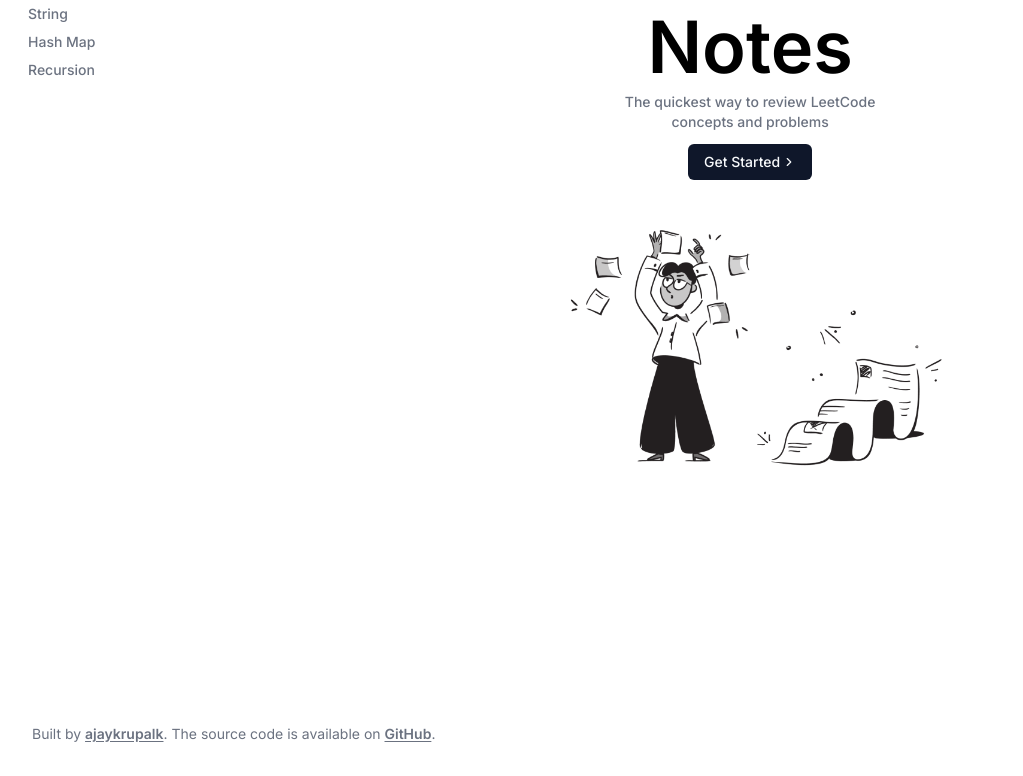
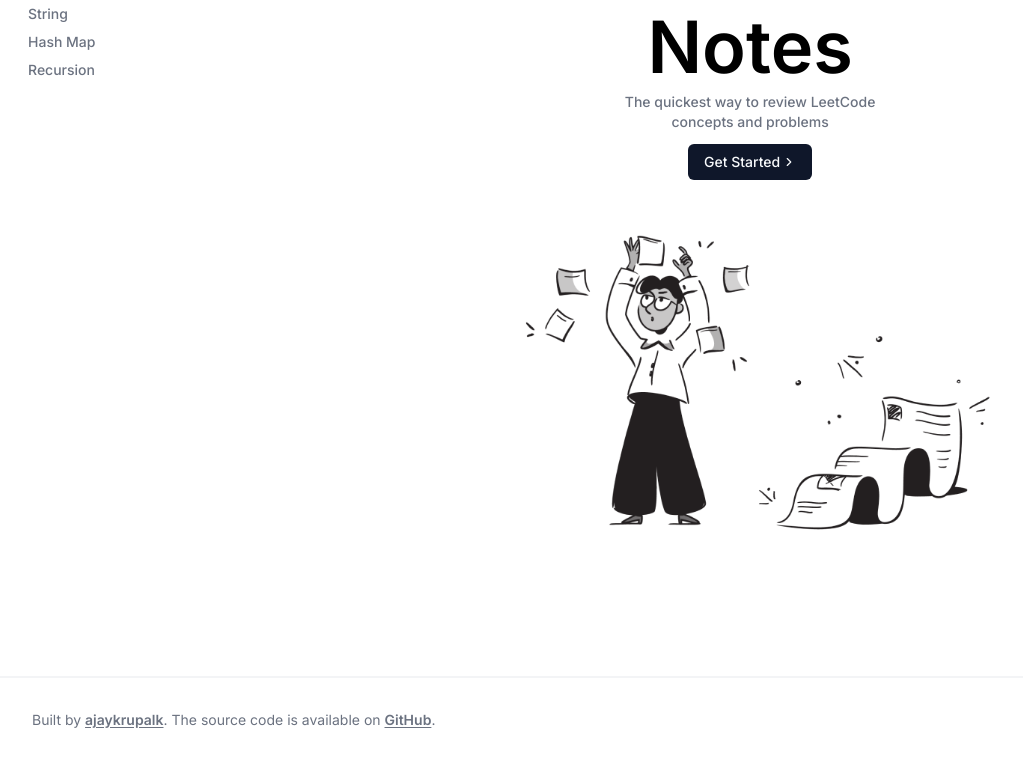
Before and after one commit to ajaykrupalk/revisedsa, a React (Vite) app: page / in a window 1280 px wide. Shown: the part 211-987 px from the top of the page, without its empty margins (0-1023 px from the left). Built offline with nearby package versions, Linux system fonts and the light colour scheme.

Commit message:
increased size of image

```diff
--- a/src/components/core/footer.tsx
+++ b/src/components/core/footer.tsx
@@ -1,6 +1,6 @@
 export default function Footer() {
   return (
-    <div className="p-8 text-sm mt-4 text-gray-500">
+    <div className="p-8 text-sm text-gray-500 border-t-2 border-gray-100">
         <p>
             Built by <a href="https://github.com/ajaykrupalk" className="underline underline-offset-2 font-semibold" target="_blank">ajaykrupalk</a>.
             The source code is available on <a href="https://github.com/ajaykrupalk/revisedsa" className="underline underline-offset-2 font-semibold" target="_blank">GitHub</a>.
--- a/src/components/core/hero.tsx
+++ b/src/components/core/hero.tsx
@@ -35,7 +35,7 @@
                 </Button>
             </div>
             <div className="w-full flex justify-center mt-7">
-                <img src={HeroImage} alt="Notes" width="400" height="400" />
+                <img src={HeroImage} alt="Notes" width="500" height="500" />
             </div>
         </div>
     )
--- a/src/components/core/menu.tsx
+++ b/src/components/core/menu.tsx
@@ -3,14 +3,18 @@
         <div className="h-screen w-60 px-4 mt-3 ml-3 text-[14px] leading-loose overflow-y-hidden">
             <div>
                 <h3 className="font-semibold text-slate-900">Getting Started</h3>
-                <p className="font-medium text-gray-500 hover:text-slate-900">Introduction</p>
+                <div className="flex flex-col items-start">
+                    <a className="font-medium text-gray-500 hover:text-slate-900">Introduction</a>
+                </div>
             </div>
             <div className="mt-3">
                 <h3 className="font-semibold">Data Structures</h3>
-                <p className="font-medium text-gray-500 hover:text-slate-900">Array</p>
-                <p className="font-medium text-gray-500 hover:text-slate-900">String</p>
-                <p className="font-medium text-gray-500 hover:text-slate-900">Hash Map</p>
-                <p className="font-medium text-gray-500 hover:text-slate-900">Recursion</p>
+                <div className="flex flex-col items-start">
+                    <a className="font-medium text-gray-500 hover:text-slate-900">Array</a>
+                    <a className="font-medium text-gray-500 hover:text-slate-900">String</a>
+                    <a className="font-medium text-gray-500 hover:text-slate-900">Hash Map</a>
+                    <a className="font-medium text-gray-500 hover:text-slate-900">Recursion</a>
+                </div>
             </div>
         </div>
     )
```
